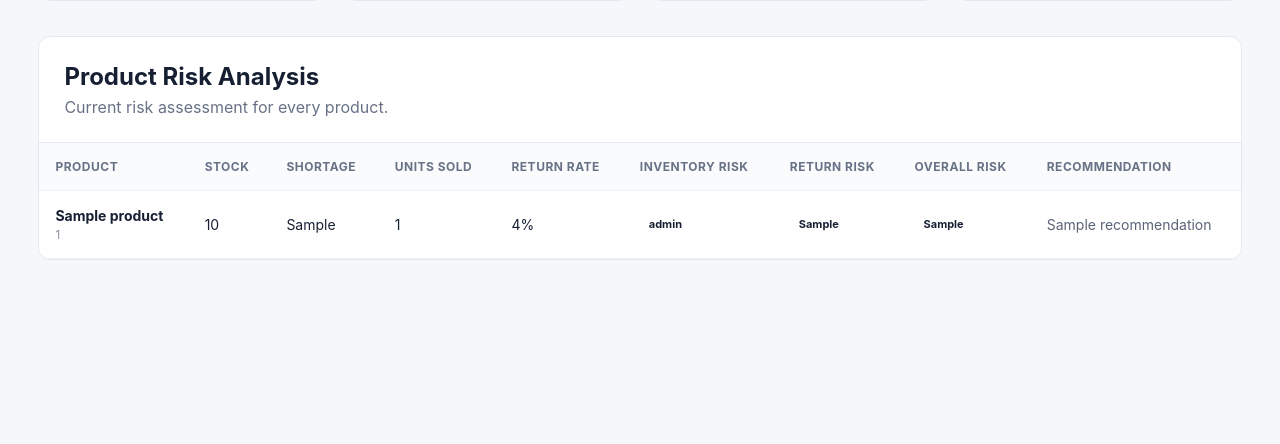
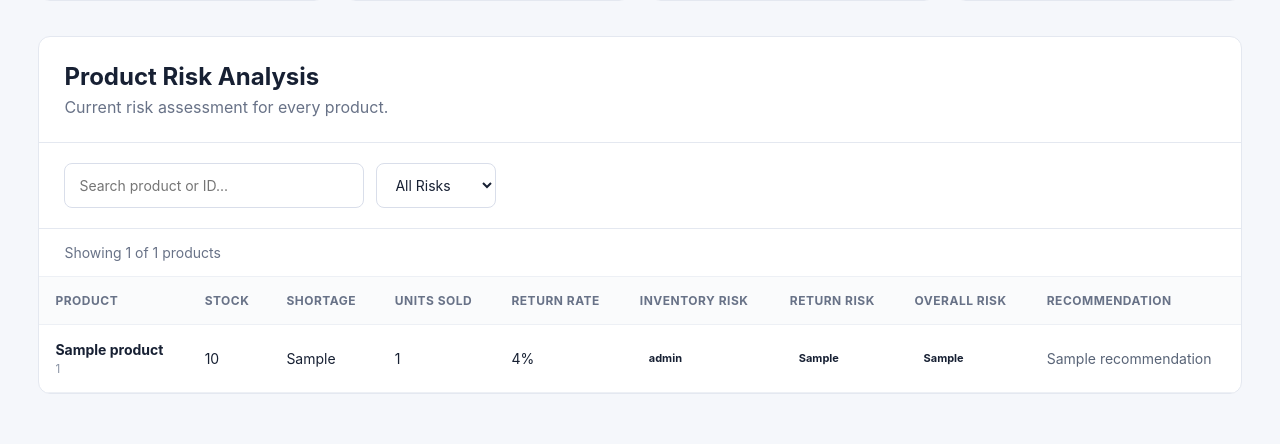
Before and after one commit to kalviumcommunity/S58-726-StockSync-AI-Retail-Inventory-Risk-Analyzer, a Flask app: template templates/dashboard.html in a window 1280 px wide. Shown: the part 358-802 px from the top of the page. Before the commit the page ends 618 px from the top, so only its background shows below. Run offline with Flask 3, Linux system fonts and the light colour scheme; the template is opened without the code that fills it: most values are stand-ins (such as "Sample title", 1, 10 or a date in 2020).

Commit message:
feat: add dashboard search and risk filtering

```diff
--- a/static/css/style.css
+++ b/static/css/style.css
@@ -122,6 +135,63 @@ h1 {
 .section-header p {
     color: #687287;
 }
+
+
+/* ================================
+   Dashboard Filters
+   ================================ */
+
+.filters {
+    display: flex;
+    gap: 12px;
+    padding: 20px 25px;
+    border-bottom: 1px solid #e4e8f0;
+    background: white;
+}
+
+.filters input,
+.filters select {
+    padding: 12px 14px;
+    border: 1px solid #d9deea;
+    border-radius: 8px;
+    background: white;
+    color: #172033;
+    font-family: inherit;
+    font-size: 14px;
+    outline: none;
+}
+
+.filters input {
+    width: 300px;
+}
+
+.filters select {
+    min-width: 120px;
+    cursor: pointer;
+}
+
+.filters input:focus,
+.filters select:focus {
+    border-color: #172033;
+    box-shadow: 0 0 0 2px rgba(23, 32, 51, 0.08);
+}
+
+
+/* ================================
+   Result Count
+   ================================ */
+
+.result-count {
+    padding: 15px 25px;
+    color: #687287;
+    font-size: 14px;
+    border-bottom: 1px solid #edf0f5;
+}
+
+
+/* ================================
+   Table
+   ================================ */
 
 .table-wrapper {
     overflow-x: auto;
--- a/templates/dashboard.html
+++ b/templates/dashboard.html
@@ -83,6 +83,33 @@
             </div>
 
 
+            <!-- Dashboard filters -->
+            <div class="filters">
+
+                <input
+                    id="productSearch"
+                    type="text"
+                    placeholder="Search product or ID..."
+                    autocomplete="off"
+                >
+
+                <select id="riskFilter">
+                    <option value="all">All Risks</option>
+                    <option value="critical">Critical</option>
+                    <option value="high">High</option>
+                    <option value="medium">Medium</option>
+                    <option value="low">Low</option>
+                </select>
+
+            </div>
+
+
+            <!-- Result count -->
+            <p class="result-count" id="resultCount">
+                Showing {{ products|length }} of {{ products|length }} products
+            </p>
+
+
             <div class="table-wrapper">
 
                 <table>
@@ -101,11 +128,11 @@
                         </tr>
                     </thead>
 
-                    <tbody>
+                    <tbody id="productTableBody">
 
                         {% for product in products %}
 
-                        <tr>
+                        <tr class="product-row">
 
                             <td>
                                 <strong>
@@ -163,11 +190,23 @@
 
                 </table>
 
+                <!-- Displayed when no products match -->
+                <div class="no-results" id="noResults">
+                    <strong>No products found</strong>
+                    <p>
+                        Try a different product name, product ID, or risk level.
+                    </p>
+                </div>
+
             </div>
 
         </section>
 
     </main>
 
+
+    <!-- Dashboard interaction JavaScript -->
+    <script src="{{ url_for('static', filename='js/dashboard.js') }}"></script>
+
 </body>
 </html>
```
Also changed, not shown: other parts of static/css/style.css (+82 -0 lines).
